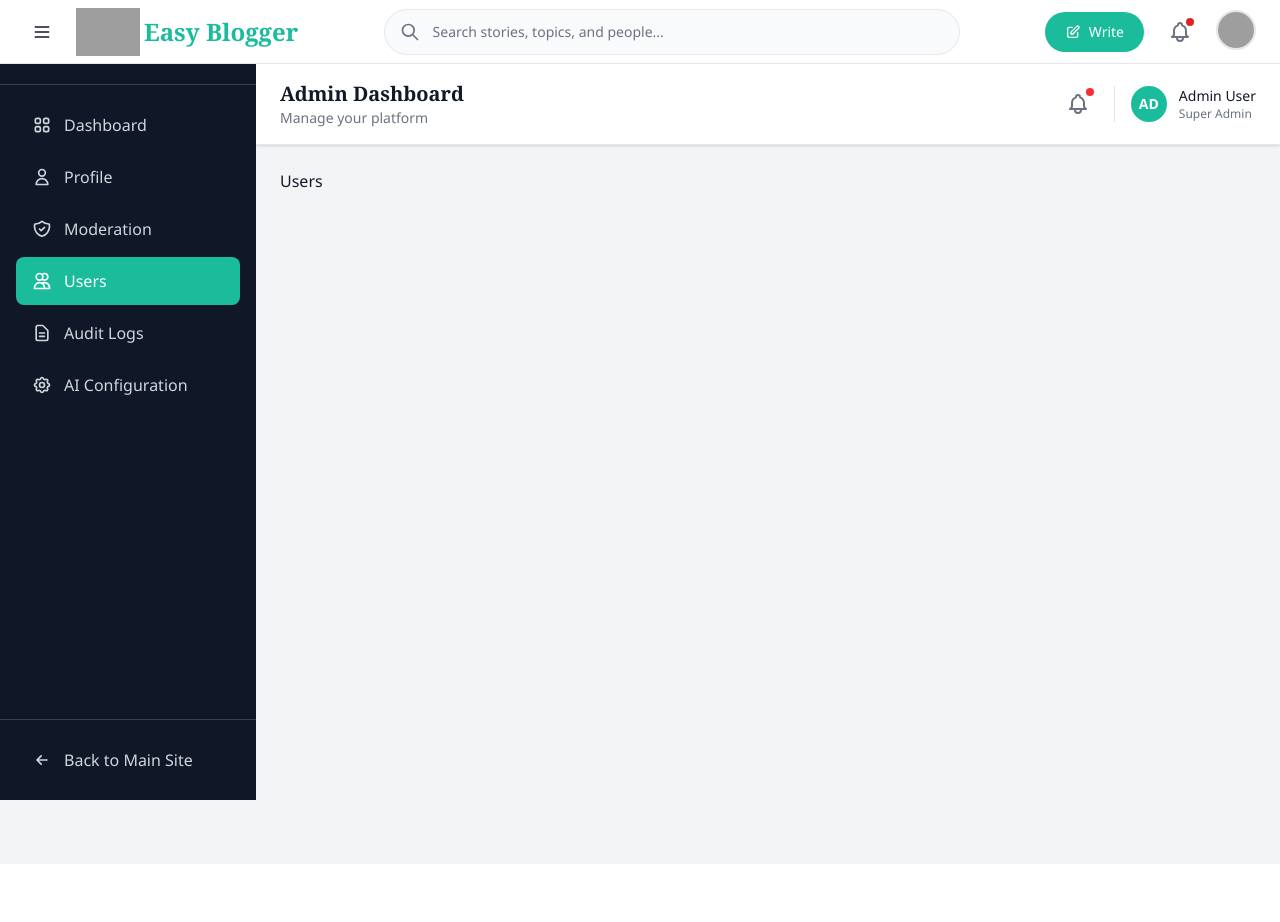
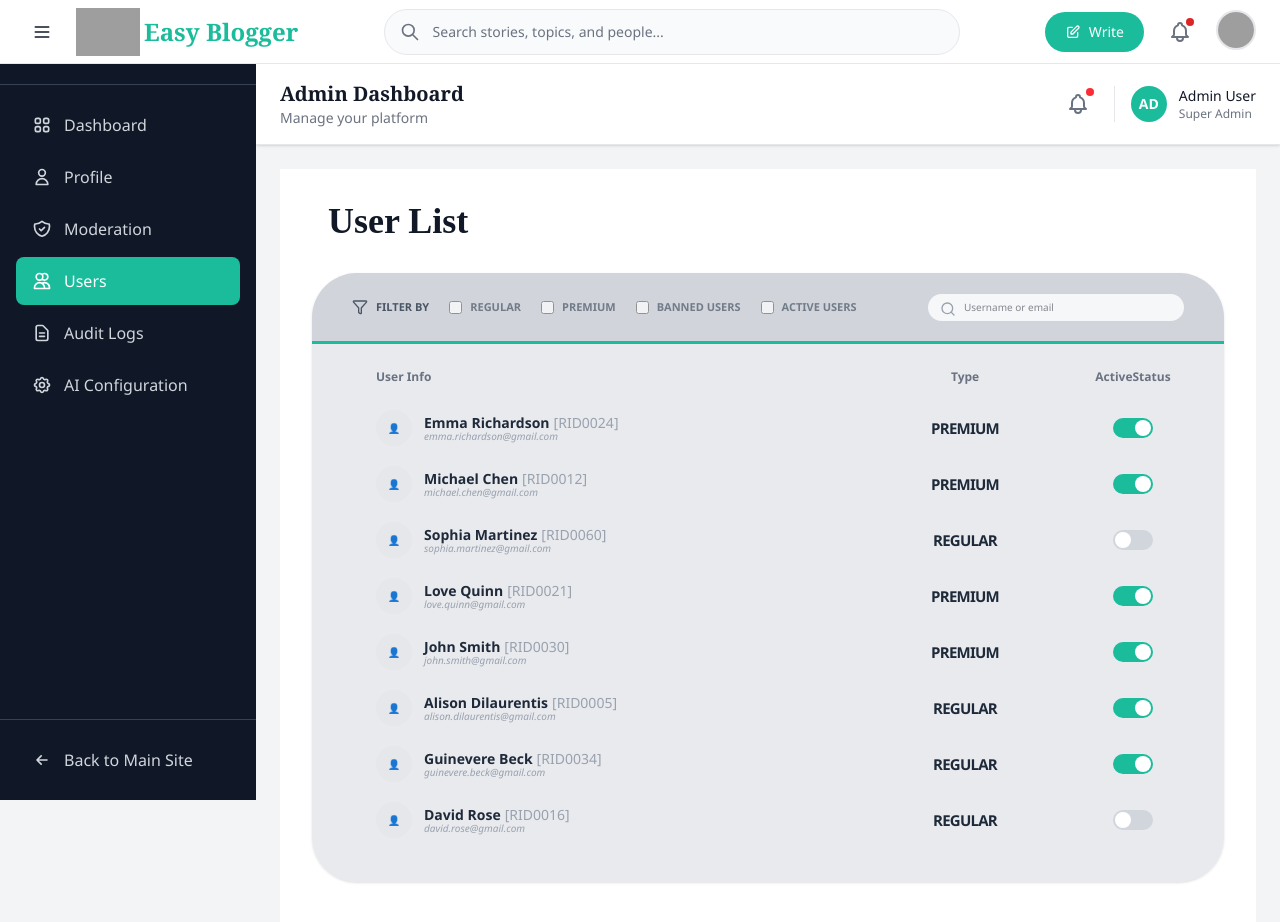
Before and after one commit to dulanprabashwara/software-project-, a Next.js app in the folder easy-blogger/: page /admin/users in a window 1280 px wide. Shown: the top 922 px of the page. Before the commit the page ends 864 px from the top, so only its background shows below. Built offline with nearby package versions, Linux system fonts and the light colour scheme; grey boxes are pictures that could not be loaded.

Commit message:
feat: implement initial User List table UI structure

```diff
--- a/easy-blogger/app/(main)/admin/users/page.jsx
+++ b/easy-blogger/app/(main)/admin/users/page.jsx
@@ -1,10 +1,145 @@
-// Admin Users Page
+"use client";
+import { useState } from "react";
+import { Search, Filter } from "lucide-react";
 
-export default function AdminUsers() {
+export default function UserListPage() {
+  const [searchQuery, setSearchQuery] = useState("");
+  const [activeFilters, setActiveFilters] = useState({
+    regular: false,
+    premium: false,
+    banned: false,
+    active: false,
+  });
+
+  // Mock initial data matching your UI
+  const [users, setUsers] = useState([
+    { id: "RID0024", name: "Emma Richardson", email: "emma.richardson@gmail.com", type: "Premium", status: "Active" },
+    { id: "RID0012", name: "Michael Chen", email: "michael.chen@gmail.com", type: "Premium", status: "Active" },
+    { id: "RID0060", name: "Sophia Martinez", email: "sophia.martinez@gmail.com", type: "Regular", status: "Banned" },
+    { id: "RID0021", name: "Love Quinn", email: "love.quinn@gmail.com", type: "Premium", status: "Active" },
+    { id: "RID0030", name: "John Smith", email: "john.smith@gmail.com", type: "Premium", status: "Active" },
+    { id: "RID0005", name: "Alison Dilaurentis", email: "alison.dilaurentis@gmail.com", type: "Regular", status: "Active" },
+    { id: "RID0034", name: "Guinevere Beck", email: "guinevere.beck@gmail.com", type: "Regular", status: "Active" },
+    { id: "RID0016", name: "David Rose", email: "david.rose@gmail.com", type: "Regular", status: "Banned" }
+  ]);
+
+  // Logic: Handle Banning via Toggle Switch
+  const handleToggleStatus = (id) => {
+    setUsers(prevUsers => prevUsers.map(user => {
+      if (user.id === id) {
+        return { ...user, status: user.status === "Active" ? "Banned" : "Active" };
+      }
+      return user;
+    }));
+  };
+
+  const handleFilterChange = (filter) => {
+    setActiveFilters(prev => ({ ...prev, [filter]: !prev[filter] }));
+  };
+
+  // Logic: Filter based on Search and the Status/Type Checkboxes
+  const filteredUsers = users.filter(user => {
+    const matchesSearch = user.name.toLowerCase().includes(searchQuery.toLowerCase()) ||
+                          user.email.toLowerCase().includes(searchQuery.toLowerCase());
+
+    const noFiltersSelected = !activeFilters.regular && !activeFilters.premium && !activeFilters.banned && !activeFilters.active;
+    if (noFiltersSelected) return matchesSearch;
+
+    const matchesType = (activeFilters.regular && user.type === "Regular") || (activeFilters.premium && user.type === "Premium");
+    const matchesStatus = (activeFilters.banned && user.status === "Banned") || (activeFilters.active && user.status === "Active");
+
+    return matchesSearch && (matchesType || matchesStatus);
+  });
+
   return (
-    <div>
-      <h1>Users</h1>
-      {/* User Management Content */}
+    <div className="p-8 bg-white min-h-screen">
+      <h1 className="text-4xl font-bold mb-8 text-[#111827] ml-4" style={{ fontFamily: "serif" }}>User List</h1>
+
+      {/* Container matching Design 1 */}
+      <div className="max-w-[1050px] bg-[#D1D5DB]/50 rounded-[45px] overflow-hidden shadow-sm">
+
+        {/* Header Filter Bar with Teal Accent */}
+        <div className="bg-[#D1D5DB] p-5 px-10 border-b-[3px] border-[#1ABC9C] flex items-center justify-between">
+          <div className="flex items-center gap-5 text-[11px] font-bold text-gray-600 uppercase">
+             <div className="flex items-center gap-2"><Filter size={16} /> Filter by</div>
+             <label className="flex items-center gap-2 cursor-pointer opacity-70">
+               <input type="checkbox" className="checkbox checkbox-xs" checked={activeFilters.regular} onChange={() => handleFilterChange('regular')} /> Regular
+             </label>
+             <label className="flex items-center gap-2 cursor-pointer opacity-70">
+               <input type="checkbox" className="checkbox checkbox-xs" checked={activeFilters.premium} onChange={() => handleFilterChange('premium')} /> premium
+             </label>
+             <label className="flex items-center gap-2 cursor-pointer opacity-70">
+               <input type="checkbox" className="checkbox checkbox-xs" checked={activeFilters.banned} onChange={() => handleFilterChange('banned')} /> Banned Users
+             </label>
+             <label className="flex items-center gap-2 cursor-pointer opacity-70">
+               <input type="checkbox" className="checkbox checkbox-xs" checked={activeFilters.active} onChange={() => handleFilterChange('active')} /> Active Users
+             </label>
+          </div>
+
+          <div className="relative w-64">
+            <Search className="absolute left-3 top-2 text-gray-400" size={16} />
+            <input
+              type="text"
+              placeholder="Username or email"
+              value={searchQuery}
+              onChange={(e) => setSearchQuery(e.target.value)}
+              className="w-full pl-9 pr-4 py-1.5 rounded-full bg-white/80 border-none outline-none text-[10px]"
+            />
+          </div>
+        </div>
+
+        <div className="pb-8 pt-2">
+          <table className="w-full border-separate border-spacing-y-1">
+            <thead>
+              <tr className="text-gray-500 text-[12px]">
+                <th className="p-3 pl-16 text-left font-semibold">User Info</th>
+                <th className="p-3 text-center font-semibold">Type</th>
+                <th className="p-3 text-center font-semibold">ActiveStatus</th>
+              </tr>
+            </thead>
+            <tbody>
+              {filteredUsers.map((user) => (
+                <tr key={user.id} className="hover:bg-white/20 transition-colors">
+                  <td className="p-2 pl-16">
+                    <div className="flex items-center gap-3">
+                      <div className="w-9 h-9 bg-gray-200 rounded-full flex items-center justify-center text-gray-400">
+                        <span className="text-[10px]">👤</span>
+                      </div>
+                      <div>
+                        <div className="font-bold text-gray-800 text-[14px]">
+                          {user.name}<span className="text-gray-400 font-medium ml-1">[{user.id}]</span>
+                        </div>
+                        <div className="text-[10px] text-gray-400 italic font-medium -mt-1">{user.email}</div>
+                      </div>
+                    </div>
+                  </td>
+
+                  <td className="p-2 text-center">
+                    <span className="font-black text-gray-800 text-[15px] tracking-tighter uppercase">
+                      {user.type}
+                    </span>
+                  </td>
+
+                  <td className="p-2 text-center">
+                    {/* Integrated Ban Toggle: Switching Off = Banned */}
+                    <div className="flex justify-center">
+                      <label className="relative inline-flex items-center cursor-pointer">
+                        <input
+                          type="checkbox"
+                          className="sr-only peer"
+                          checked={user.status === "Active"}
+                          onChange={() => handleToggleStatus(user.id)}
+                        />
+                        <div className="w-10 h-5 bg-gray-300 rounded-full peer peer-checked:bg-[#1ABC9C] after:content-[''] after:absolute after:top-[2px] after:left-[2px] after:bg-white after:rounded-full after:h-4 after:w-4 after:transition-all peer-checked:after:translate-x-5"></div>
+                      </label>
+                    </div>
+                  </td>
+                </tr>
+              ))}
+            </tbody>
+          </table>
+        </div>
+      </div>
     </div>
   );
 }
```
